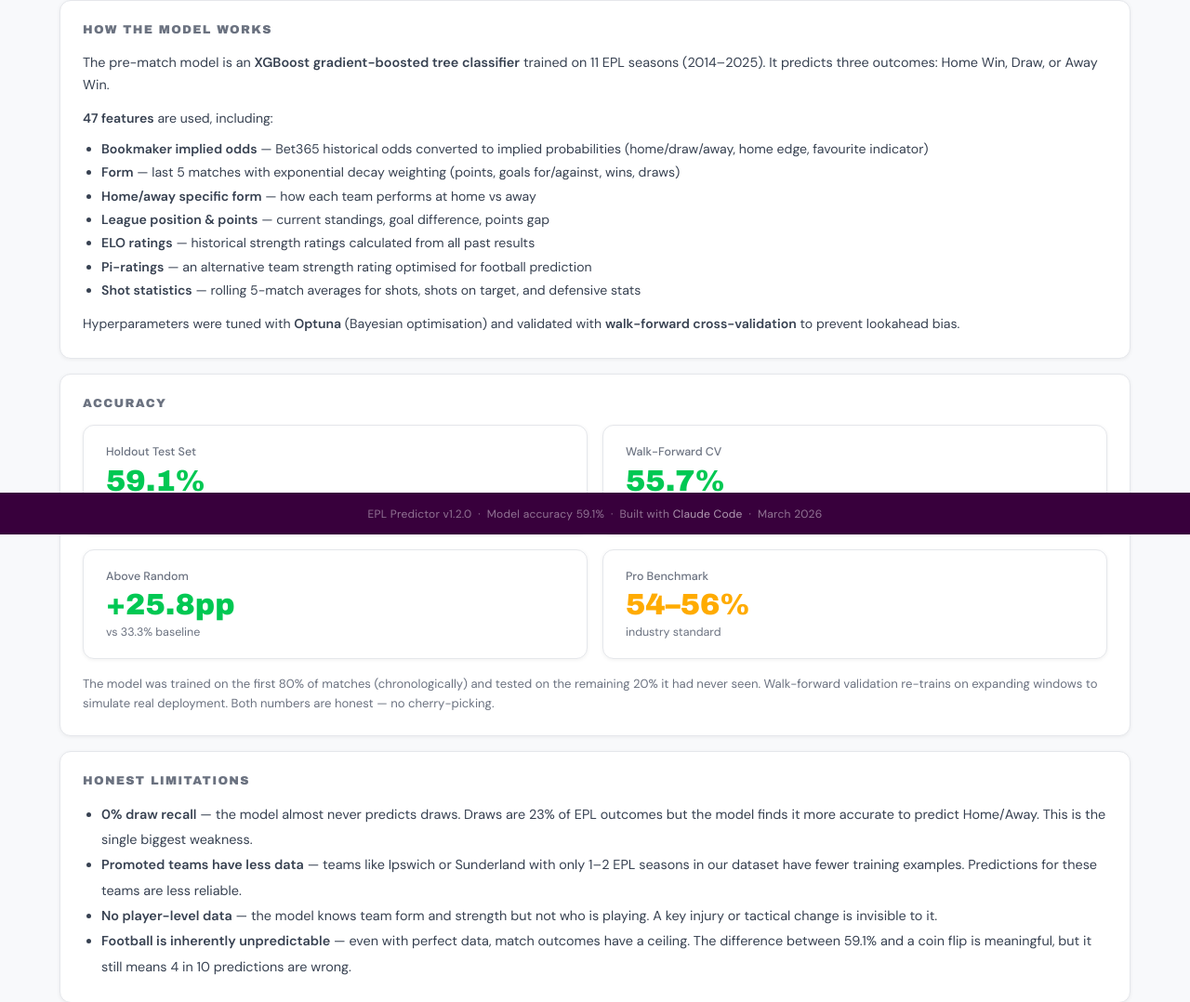
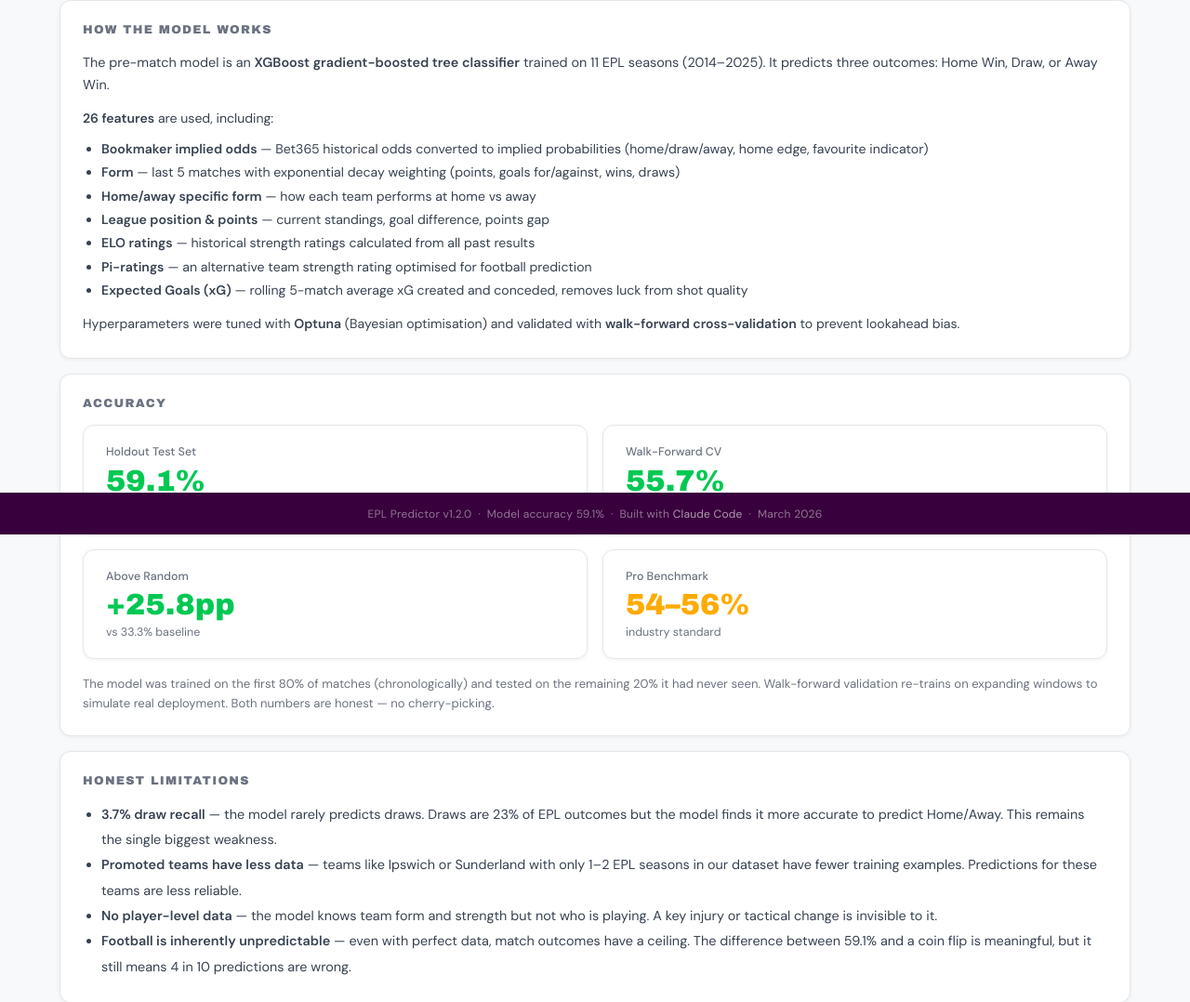
Before and after one commit to andresnalda75/Predictor, a Flask app: page / in a window 1280 px wide, after a click on "Methodology". Shown: the part 225-1303 px from the top of the page at 93% size. Run offline with Flask 3, Linux system fonts and the light colour scheme; data that the repository does not hold is empty; parts of the project's set-up code (start-up, migrations or seed data) failed here and were passed over.

Commit message:
fix: methodology tab — 26 features, add xG, update draw recall to 3.7%
- 47 features → 26 features
- Shot statistics → Expected Goals (xG) with description
- 0% draw recall → 3.7% draw recall with updated wording

Co-Authored-By: Claude Opus 4.6 (1M context) <noreply@anthropic.com>

```diff
--- a/templates/index.html
+++ b/templates/index.html
@@ -463,7 +463,7 @@
         It predicts three outcomes: Home Win, Draw, or Away Win.
       </p>
       <p style="font-size:.88rem;line-height:1.7;color:#374151;margin-top:.75rem">
-        <strong>47 features</strong> are used, including:
+        <strong>26 features</strong> are used, including:
       </p>
       <ul style="font-size:.88rem;line-height:1.8;color:#374151;margin:.5rem 0 0 1.25rem">
         <li><strong>Bookmaker implied odds</strong> — Bet365 historical odds converted to implied probabilities (home/draw/away, home edge, favourite indicator)</li>
@@ -472,7 +472,7 @@
         <li><strong>League position &amp; points</strong> — current standings, goal difference, points gap</li>
         <li><strong>ELO ratings</strong> — historical strength ratings calculated from all past results</li>
         <li><strong>Pi-ratings</strong> — an alternative team strength rating optimised for football prediction</li>
-        <li><strong>Shot statistics</strong> — rolling 5-match averages for shots, shots on target, and defensive stats</li>
+        <li><strong>Expected Goals (xG)</strong> — rolling 5-match average xG created and conceded, removes luck from shot quality</li>
       </ul>
       <p style="font-size:.88rem;line-height:1.7;color:#374151;margin-top:.75rem">
         Hyperparameters were tuned with <strong>Optuna</strong> (Bayesian optimisation) and validated with <strong>walk-forward cross-validation</strong>
@@ -497,7 +497,7 @@
     <div class="card" style="margin-bottom:1rem">
       <div class="card-title">Honest Limitations</div>
       <ul style="font-size:.9rem;line-height:1.9;color:#374151;margin:.5rem 0 0 1.25rem">
-        <li><strong>0% draw recall</strong> — the model almost never predicts draws. Draws are 23% of EPL outcomes but the model finds it more accurate to predict Home/Away. This is the single biggest weakness.</li>
+        <li><strong>3.7% draw recall</strong> — the model rarely predicts draws. Draws are 23% of EPL outcomes but the model finds it more accurate to predict Home/Away. This remains the single biggest weakness.</li>
         <li><strong>Promoted teams have less data</strong> — teams like Ipswich or Sunderland with only 1–2 EPL seasons in our dataset have fewer training examples. Predictions for these teams are less reliable.</li>
         <li><strong>No player-level data</strong> — the model knows team form and strength but not who is playing. A key injury or tactical change is invisible to it.</li>
         <li><strong>Football is inherently unpredictable</strong> — even with perfect data, match outcomes have a ceiling. The difference between <span id="meth-acc-inline">…</span>% and a coin flip is meaningful, but it still means 4 in 10 predictions are wrong.</li>
```
